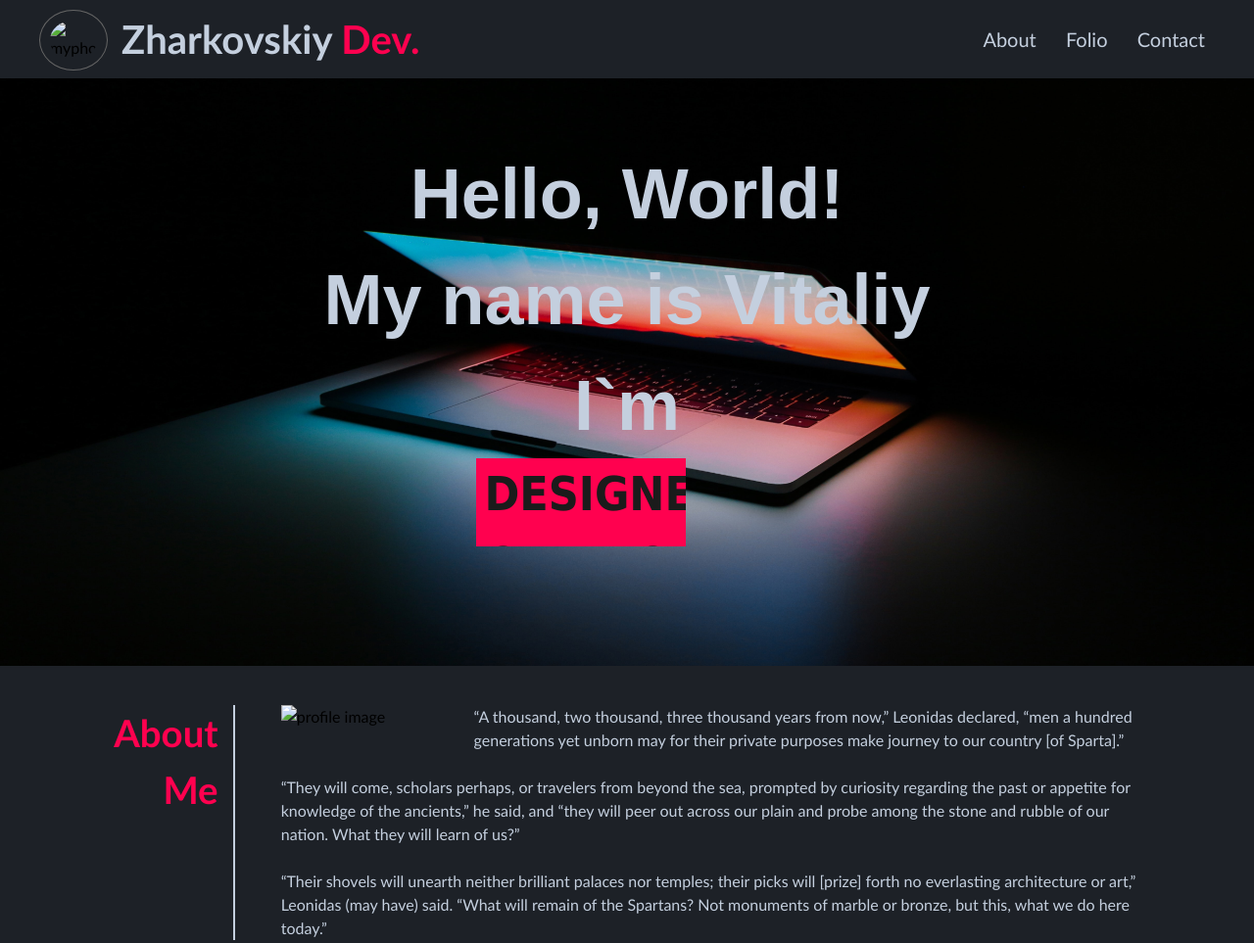
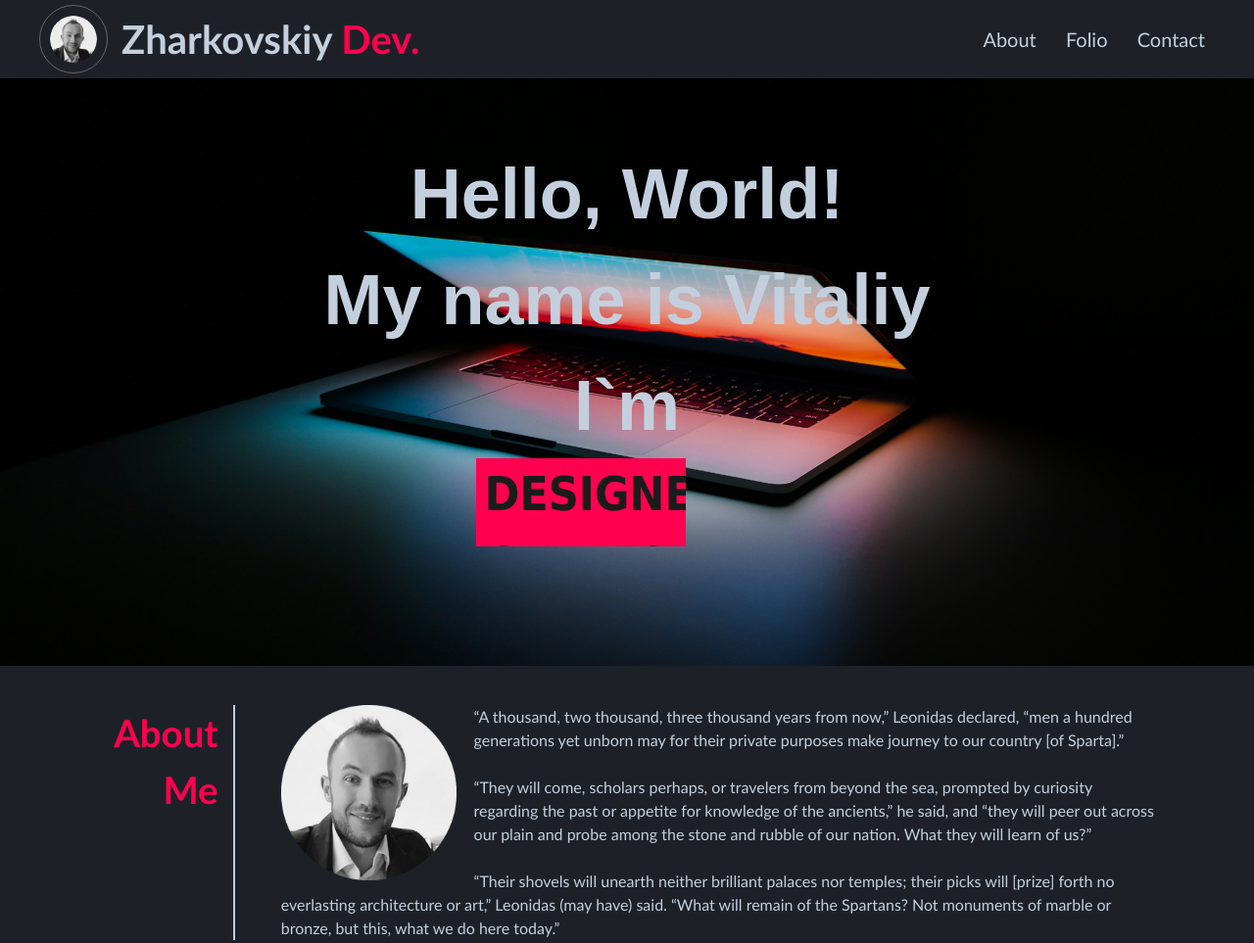
Before and after one commit to VitaliyZhark/portfoliopage, a plain HTML site: page index.html in a window 1280 px wide. Shown: the top 963 px of the page at 98% size. Drawn offline with Linux system fonts and the light colour scheme; the site is published under a folder, as on GitHub Pages, so addresses that start at the root find nothing.

Commit message:
Update index.html

```diff
--- a/index.html
+++ b/index.html
@@ -12,7 +12,7 @@
 <body>
   <!-- main logo -->
   <header>
-    <img class="vito" src="/images/vito.png" alt="myphoto">
+    <img class="vito" src="images/vito.png" alt="myphoto">
     <div class="inline"><h1> Zharkovskiy<span class="specialc"> Dev.</span></h1></div>
     <!-- nav -->
     <nav>
@@ -63,7 +63,7 @@
       <h2>About Me</h2>
     </section>
     <section>
-      <img class="profile" src="/images/vito.png" alt="profile image">
+      <img class="profile" src="images/vito.png" alt="profile image">
       <p>
         “A thousand, two thousand, three thousand years from now,” Leonidas declared, “men a hundred generations yet unborn may for their private purposes make journey to our country [of Sparta].”
       </p>
```
